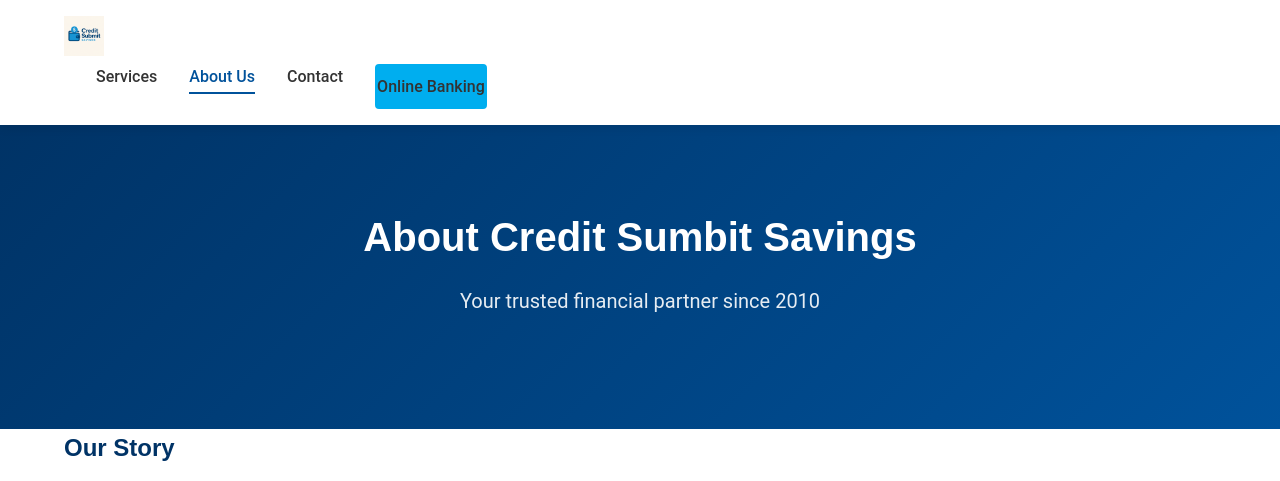
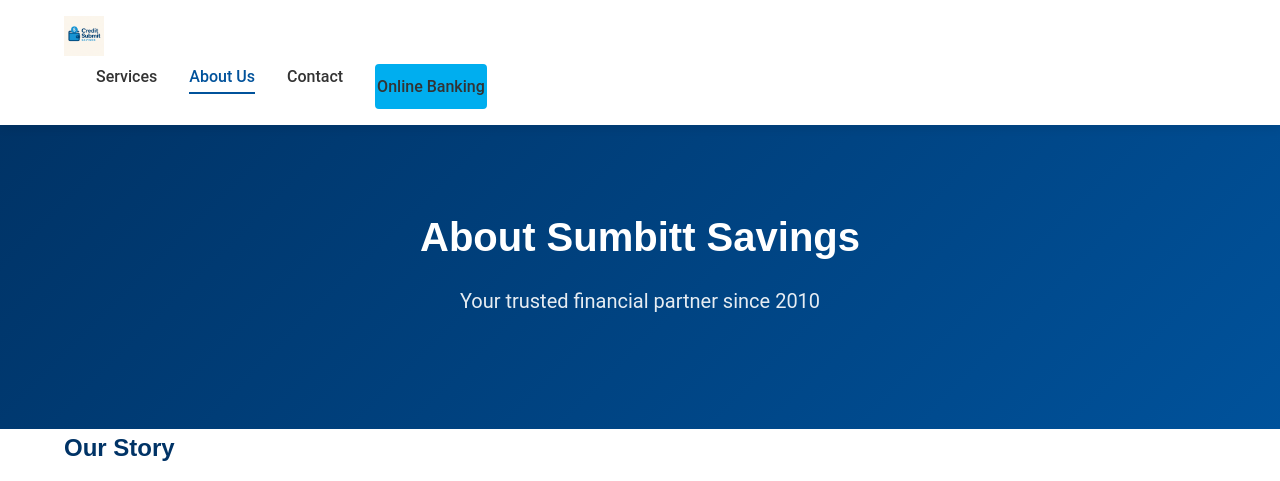
Before and after one commit to Submittreserve/SubmittSavings, a plain HTML site: page about.html in a window 1280 px wide. Shown: the top 481 px of the page. Drawn offline with Linux system fonts and the light colour scheme.

Commit message:
Update about.html

```diff
--- a/about.html
+++ b/about.html
@@ -32,7 +32,7 @@
     <main>
         <section class="page-hero">
             <div class="container">
-                <h1>About Credit Sumbit Savings </h1>
+                <h1>About  Sumbitt Savings </h1>
                 <p>Your trusted financial partner since 2010</p>
             </div>
         </section>
```
